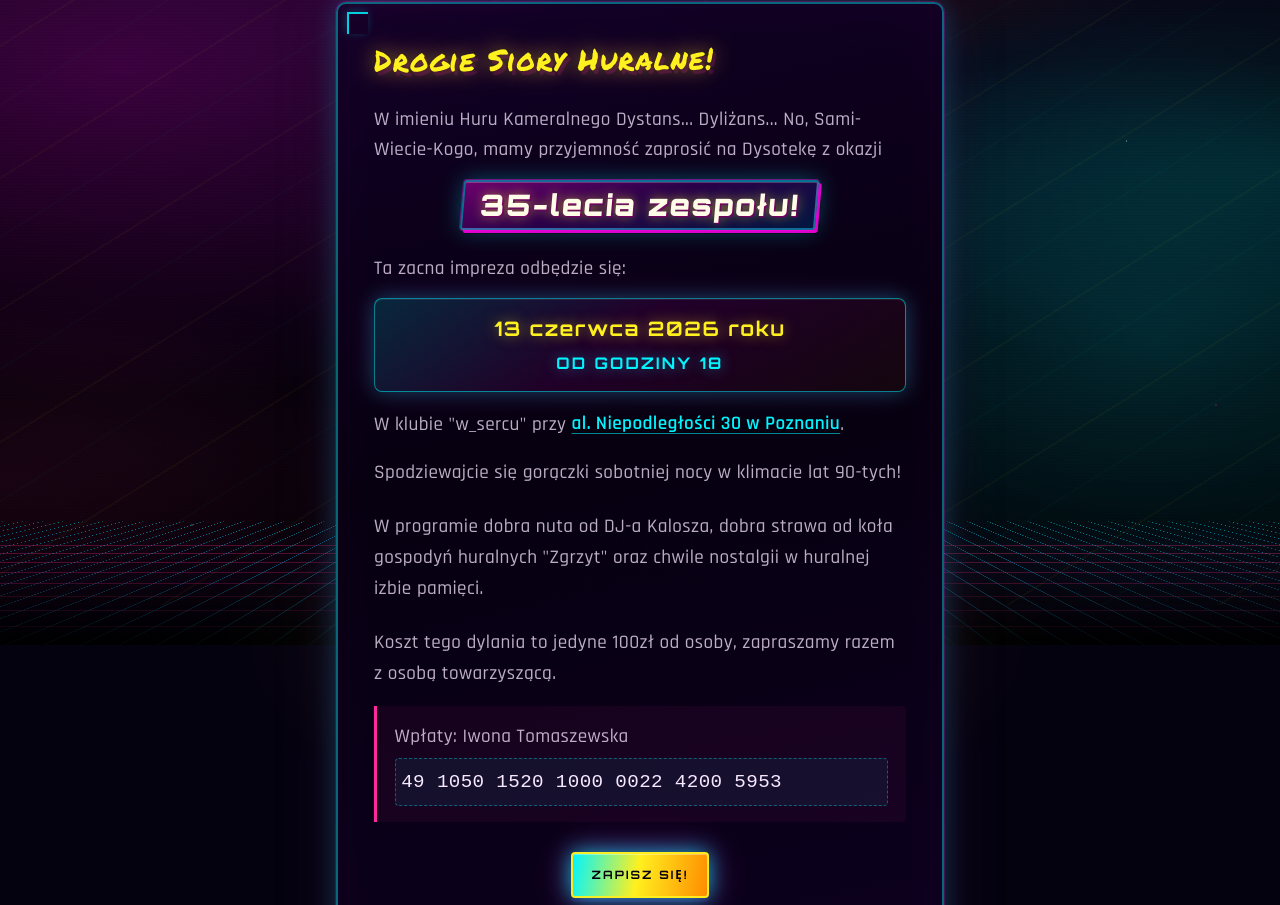
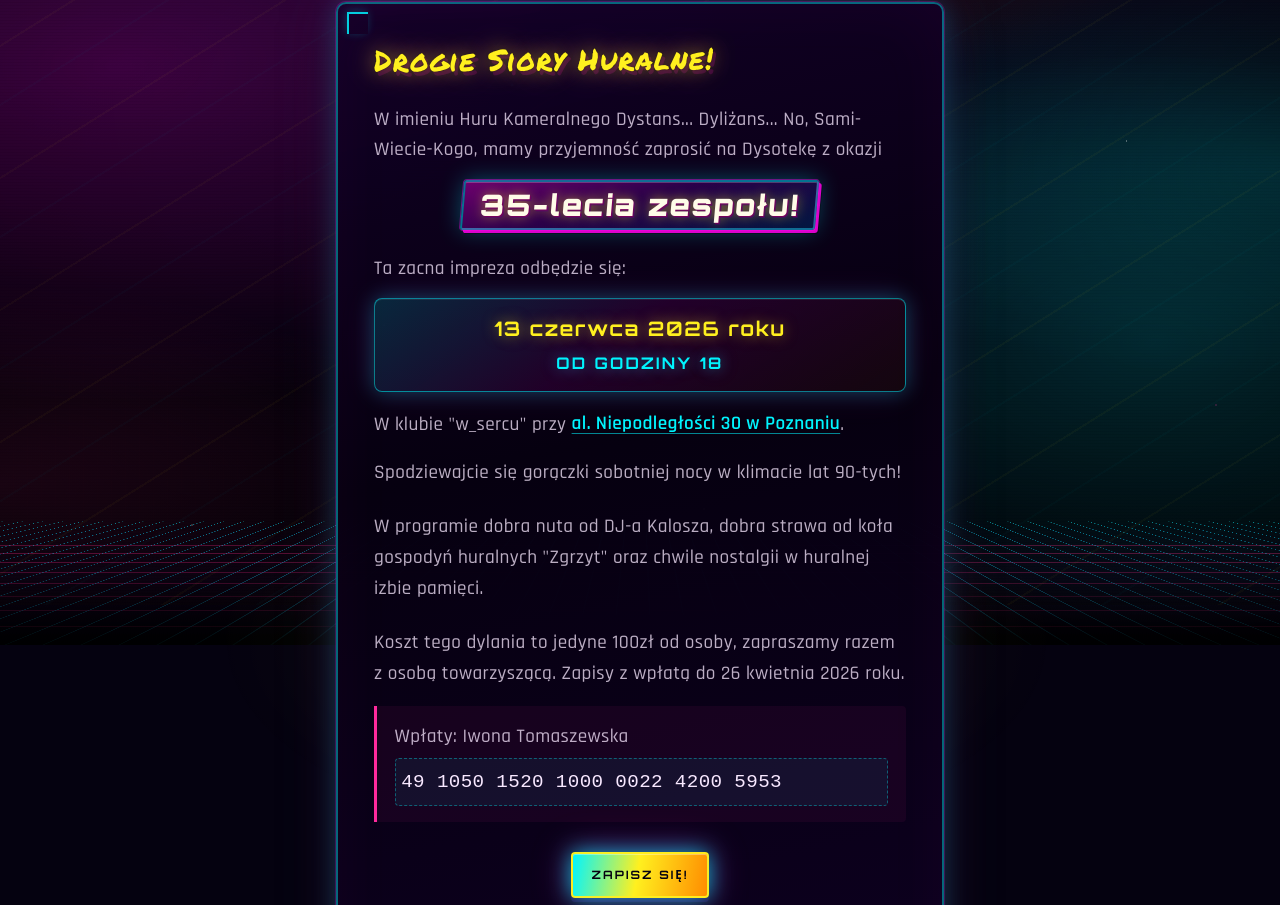
Before and after one commit to pkarolak/dyso35, a plain HTML site: page index.html in a window 1280 px wide. Shown: the part 195-1100 px from the top of the page. Drawn offline with Linux system fonts and the light colour scheme.

Commit message:
Baner nagłówka formularza (PNG) i aktualizacje strony
Made-with: Cursor

```diff
--- a/index.html
+++ b/index.html
@@ -112,7 +112,7 @@
 
           <section class="letter__section" aria-label="Koszt i wpłaty">
             <p class="letter__p">
-              Koszt tego dylania to jedyne 100zł od osoby, zapraszamy razem z osobą towarzyszącą.
+              Koszt tego dylania to jedyne 100zł od osoby, zapraszamy razem z osobą towarzyszącą. Zapisy z wpłatą do 26 kwietnia 2026 roku.
             </p>
             <div class="letter__pay">
               <p class="letter__p letter__p--flush">
```
Also changed, not shown: assets/form-header-dysoteka.png (added).
